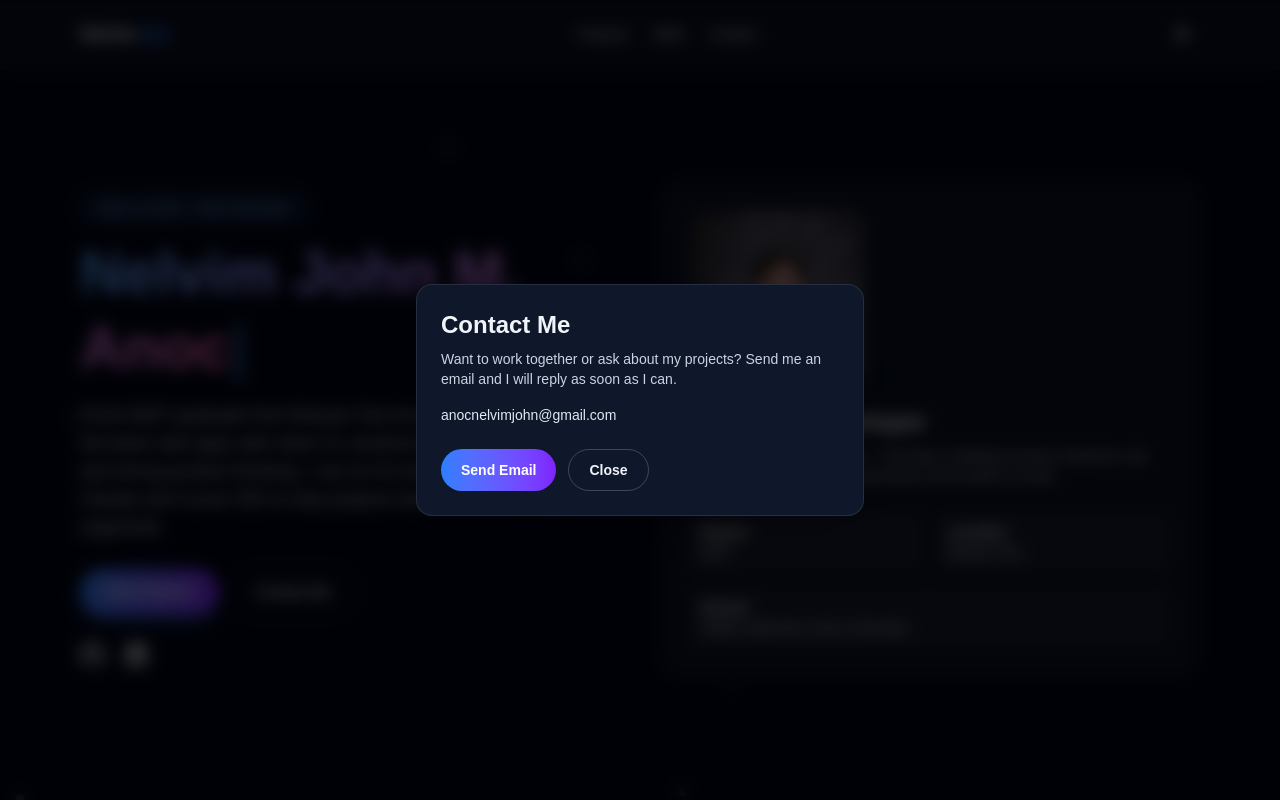
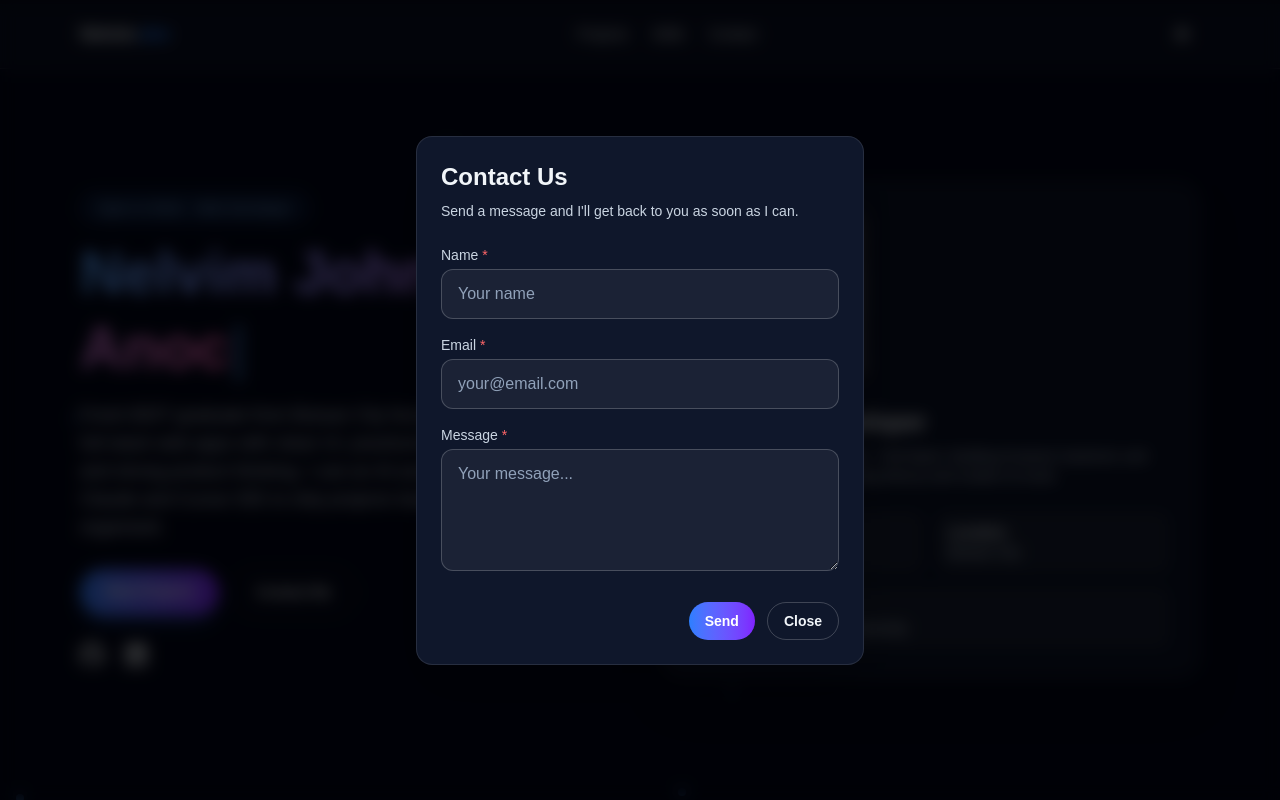
Before and after one commit to StinkyJeans/my-portfolio, a Next.js app: page / in a window 1280 px wide. Both pictures are taken after a click on the button "Contact Me". Shown: the top 800 px of the page. Built offline with nearby package versions, Linux system fonts and the light colour scheme.

Commit message:
change mad for the image viewing, and change the contact me changed it into a contact form, added image to the totallynormal store section

```diff
--- a/app/modal/ImageModal.js
+++ b/app/modal/ImageModal.js
@@ -1,9 +1,14 @@
 "use client";
 
-export default function ImageModal({ selectedImage, onClose }) {
+export default function ImageModal({ selectedImage, onClose, onNavigate }) {
   if (!selectedImage) {
     return null;
   }
+
+  const hasMultiple = selectedImage.images && selectedImage.images.length > 1;
+  const currentIndex = selectedImage.currentIndex ?? 0;
+  const canGoPrev = hasMultiple && currentIndex > 0;
+  const canGoNext = hasMultiple && currentIndex < selectedImage.images.length - 1;
 
   return (
     <div
@@ -12,17 +17,54 @@ export default function ImageModal({ selectedImage, onClose }) {
       role="button"
       tabIndex={0}
       onKeyDown={(event) => {
-        if (event.key === "Enter" || event.key === " ") {
-          onClose();
-        }
+        if (event.key === "Escape") onClose();
+        if (event.key === "ArrowRight" && canGoNext) onNavigate(currentIndex + 1);
+        if (event.key === "ArrowLeft" && canGoPrev) onNavigate(currentIndex - 1);
       }}
     >
-      <img
-        src={selectedImage.src}
-        alt={selectedImage.alt}
-        className="max-h-[90vh] w-auto max-w-full rounded-2xl border border-white/20 shadow-2xl"
-        onClick={(event) => event.stopPropagation()}
-      />
+      <div
+        className="relative inline-flex max-h-[90vh] max-w-full items-center justify-center"
+        onClick={(e) => e.stopPropagation()}
+      >
+        <img
+          src={selectedImage.src}
+          alt={selectedImage.alt}
+          className="max-h-[90vh] w-auto max-w-full rounded-2xl border border-white/20 shadow-2xl"
+        />
+
+        <button
+          type="button"
+          onClick={(e) => { e.stopPropagation(); onClose(); }}
+          className="absolute right-3 top-3 rounded-full bg-black/50 px-3 py-1.5 text-sm font-medium text-white backdrop-blur-sm transition hover:bg-black/70"
+        >
+          Close
+        </button>
+
+        {canGoPrev && (
+          <button
+            type="button"
+            onClick={(e) => { e.stopPropagation(); onNavigate(currentIndex - 1); }}
+            className="absolute left-3 top-1/2 -translate-y-1/2 rounded-full bg-black/50 px-3 py-2 text-sm font-medium text-white backdrop-blur-sm transition hover:bg-black/70"
+          >
+            ← Prev
+          </button>
+        )}
+        {canGoNext && (
+          <button
+            type="button"
+            onClick={(e) => { e.stopPropagation(); onNavigate(currentIndex + 1); }}
+            className="absolute right-3 top-1/2 -translate-y-1/2 rounded-full bg-black/50 px-3 py-2 text-sm font-medium text-white backdrop-blur-sm transition hover:bg-black/70"
+          >
+            Next →
+          </button>
+        )}
+
+        {hasMultiple && (
+          <span className="absolute bottom-3 left-1/2 -translate-x-1/2 rounded-full bg-black/50 px-3 py-1 text-sm text-white/90 backdrop-blur-sm">
+            {currentIndex + 1} / {selectedImage.images.length}
+          </span>
+        )}
+      </div>
     </div>
   );
 }
--- a/app/modal/conctactForm.js
+++ b/app/modal/conctactForm.js
@@ -1,9 +1,45 @@
 "use client";
 
+import { useState } from "react";
+
+const RECIPIENT_EMAIL = "anocnelvimjohn@gmail.com";
+
 export default function ConctactForm({ isOpen, onClose, darkMode }) {
+  const [name, setName] = useState("");
+  const [email, setEmail] = useState("");
+  const [message, setMessage] = useState("");
+  const [showError, setShowError] = useState(false);
+
   if (!isOpen) {
     return null;
   }
+
+  const canSend = name.trim() !== "" && email.trim() !== "" && message.trim() !== "";
+
+  const handleSend = () => {
+    if (!canSend) {
+      setShowError(true);
+      return;
+    }
+    setShowError(false);
+    const subject = encodeURIComponent(
+      name ? `Contact from ${name}` : "Contact from Portfolio"
+    );
+    const body = encodeURIComponent(
+      [message, "", `From: ${name || "(not provided)"} <${email || "(not provided)"}>`].join("\n")
+    );
+    window.location.href = `mailto:${RECIPIENT_EMAIL}?subject=${subject}&body=${body}`;
+    setName("");
+    setEmail("");
+    setMessage("");
+    onClose();
+  };
+
+  const clearError = () => setShowError(false);
+
+  const inputClass = darkMode
+    ? "w-full rounded-xl border border-white/20 bg-white/5 px-4 py-3 text-white placeholder-slate-400 focus:border-blue-400 focus:outline-none focus:ring-1 focus:ring-blue-400"
+    : "w-full rounded-xl border border-slate-300 bg-white px-4 py-3 text-slate-900 placeholder-slate-500 focus:border-blue-400 focus:outline-none focus:ring-1 focus:ring-blue-400";
 
   return (
     <div
@@ -14,26 +50,79 @@ export default function ConctactForm({ isOpen, onClose, darkMode }) {
         className={`w-full max-w-md rounded-2xl border p-6 shadow-2xl ${
           darkMode ? "border-white/10 bg-slate-900" : "border-slate-200 bg-white"
         }`}
-        onClick={(event) => event.stopPropagation()}
+        onClick={(e) => e.stopPropagation()}
       >
-        <h3 className="text-2xl font-bold">Contact Me</h3>
+        <h3 className="text-2xl font-bold">Contact Us</h3>
         <p className={`mt-2 text-sm ${darkMode ? "text-slate-300" : "text-slate-600"}`}>
-          Want to work together or ask about my projects? Send me an email and I will reply as soon as I can.
+          Send a message and I&apos;ll get back to you as soon as I can.
         </p>
-        <p className={`mt-4 text-sm font-medium ${darkMode ? "text-slate-200" : "text-slate-700"}`}>
-          anocnelvimjohn@gmail.com
-        </p>
-        <div className="mt-6 flex gap-3">
-          <a
-            href="mailto:anocnelvimjohn@gmail.com"
-            className="inline-flex items-center justify-center rounded-full bg-gradient-to-r from-blue-500 to-violet-600 px-5 py-2.5 text-sm font-semibold text-white transition hover:scale-105"
+
+        {showError && (
+          <p className="mt-4 rounded-lg border border-red-400/50 bg-red-500/10 px-4 py-2 text-sm text-red-400">
+            Please fill in all required fields.
+          </p>
+        )}
+
+        <div className="mt-6 space-y-4">
+          <div>
+            <label className={`mb-1 block text-sm font-medium ${darkMode ? "text-slate-300" : "text-slate-700"}`}>
+              Name <span className="text-red-400" aria-hidden="true">*</span>
+              {showError && !name.trim() && (
+                <span className="ml-2 text-xs text-red-400">Required</span>
+              )}
+            </label>
+            <input
+              type="text"
+              placeholder="Your name"
+              value={name}
+              onChange={(e) => { setName(e.target.value); clearError(); }}
+              className={inputClass}
+            />
+          </div>
+          <div>
+            <label className={`mb-1 block text-sm font-medium ${darkMode ? "text-slate-300" : "text-slate-700"}`}>
+              Email <span className="text-red-400" aria-hidden="true">*</span>
+              {showError && !email.trim() && (
+                <span className="ml-2 text-xs text-red-400">Required</span>
+              )}
+            </label>
+            <input
+              type="email"
+              placeholder="your@email.com"
+              value={email}
+              onChange={(e) => { setEmail(e.target.value); clearError(); }}
+              className={inputClass}
+            />
+          </div>
+          <div>
+            <label className={`mb-1 block text-sm font-medium ${darkMode ? "text-slate-300" : "text-slate-700"}`}>
+              Message <span className="text-red-400" aria-hidden="true">*</span>
+              {showError && !message.trim() && (
+                <span className="ml-2 text-xs text-red-400">Required</span>
+              )}
+            </label>
+            <textarea
+              placeholder="Your message..."
+              value={message}
+              onChange={(e) => { setMessage(e.target.value); clearError(); }}
+              rows={4}
+              className={`${inputClass} min-h-[6rem] resize-y`}
+            />
+          </div>
+        </div>
+
+        <div className="mt-6 flex flex-wrap justify-end gap-3">
+          <button
+            type="button"
+            onClick={handleSend}
+            className="rounded-full bg-gradient-to-r from-blue-500 to-violet-600 px-4 py-2 text-sm font-semibold text-white transition hover:scale-[1.02] cursor-pointer"
           >
-            Send Email
-          </a>
+            Send
+          </button>
           <button
             type="button"
             onClick={onClose}
-            className={`rounded-full border px-5 py-2.5 text-sm font-semibold transition ${
+            className={`rounded-full border px-4 py-2 text-sm font-semibold transition ${
               darkMode ? "border-white/20 hover:bg-white/10" : "border-slate-300 hover:bg-slate-100"
             }`}
           >
```
Also changed, not shown: app/page.js (+64 -5 lines), public/images/totally-normal-store.png (added), 1 other file (tests, documents, lock files or other folders).
